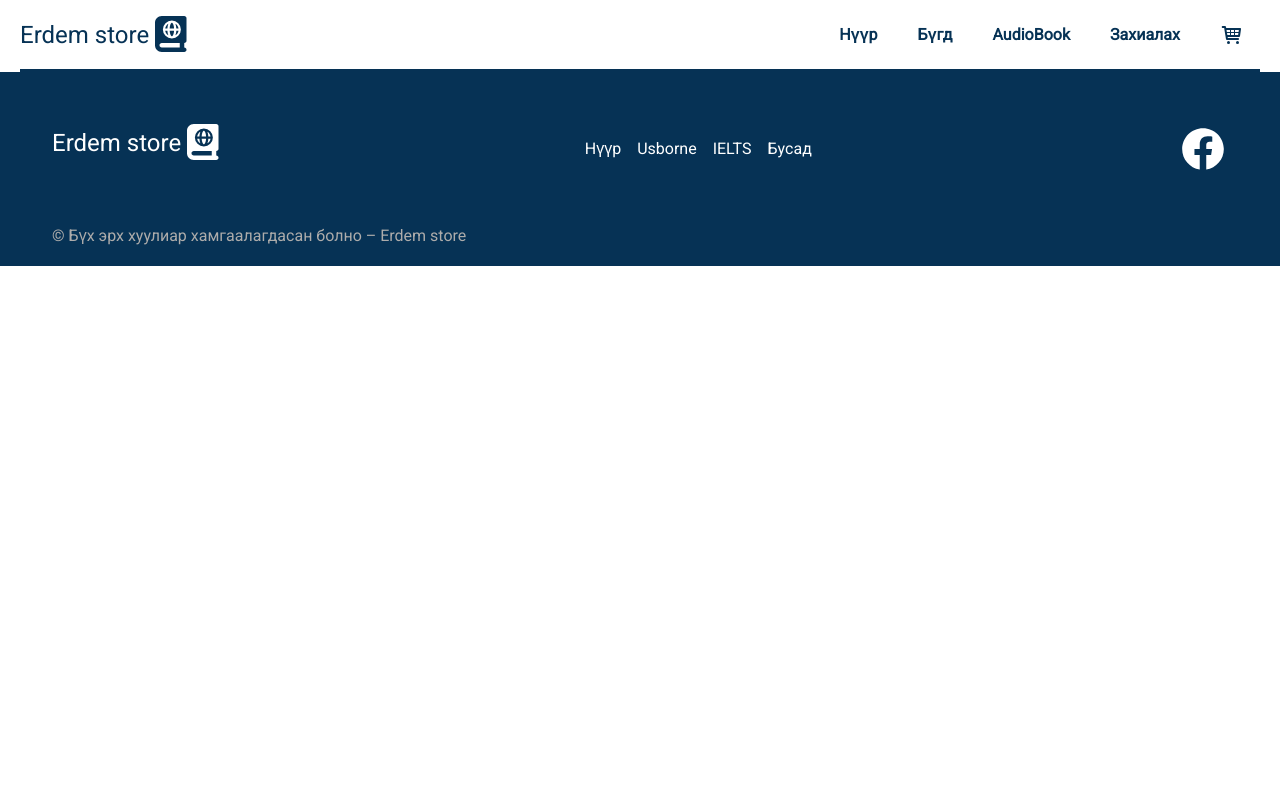
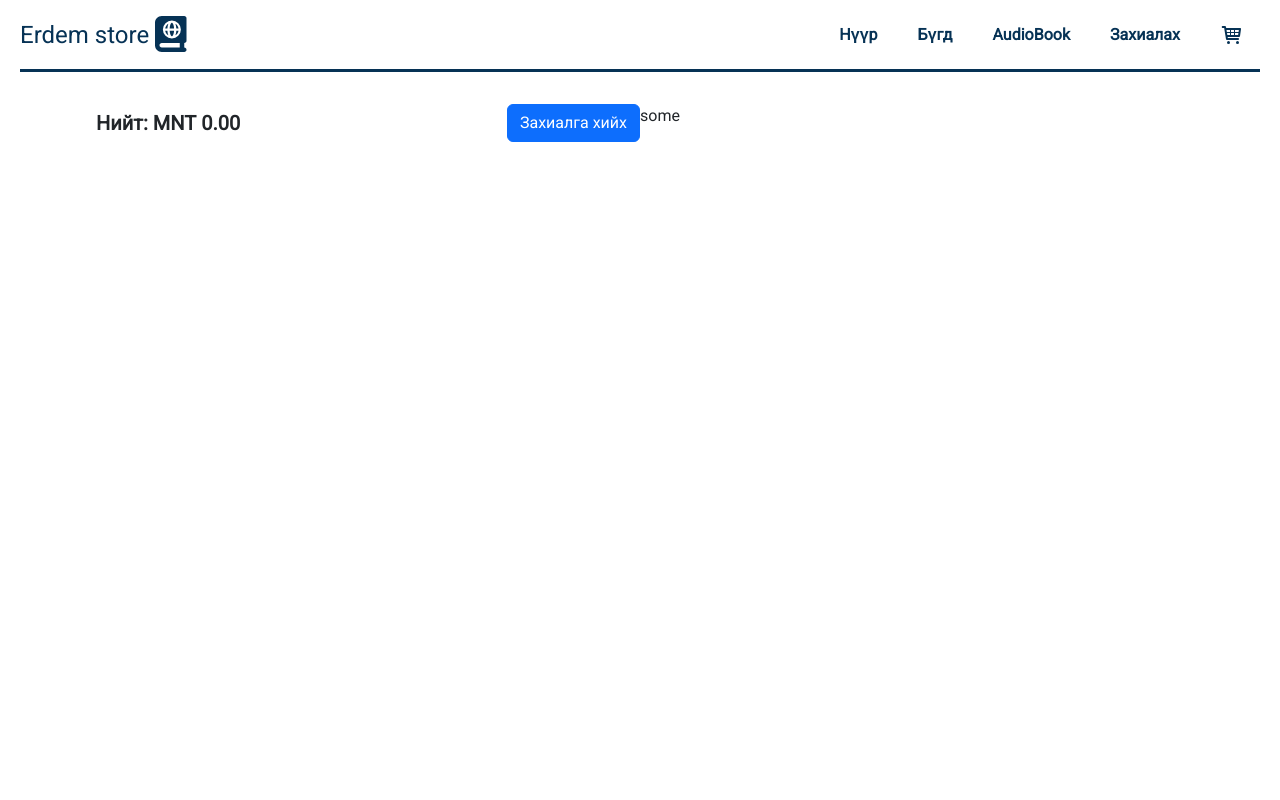
Before and after one commit to BNamuun/BookStore, a React (Create React App) app: page /makeOrder in a window 1280 px wide. Shown: the top 800 px of the page. Built offline with nearby package versions, Linux system fonts and the light colour scheme.

Commit message:
start makeOrder part in other page

```diff
--- a/src/Components/Client.js
+++ b/src/Components/Client.js
@@ -2,9 +2,14 @@ import { Route, Routes } from "react-router-dom";
 import { Header } from "./Header";
 import { Info } from "./info";
 import { HeaderNew } from "./HeaderNew";
+import { Details } from "./details";
+import { ShoppingCard } from "./ShoppingCart";
+import { ShoppingCardDetails } from "./ShoppingCardDetails";
+import { NavbarTop } from "./NavbarTop";
 import { Footer } from "./Footer";
 import { Order } from "./Order";
 import { AudioBookPlayer } from "./AudioExample";
+import { MakeOrder } from "./makeOrder";
 
 export function Client() {
   return (
@@ -15,6 +20,7 @@ export function Client() {
         <Route path="/products" element={<Info />} />
         <Route path="/products/:id" element={<Order />} />
         <Route path="/audio" element={<AudioBookPlayer />} />
+        <Route path="/makeOrder" element={<MakeOrder />} />
         {/* <Route path="/orderedItems" element={<ShoppingCard />} /> */}
       </Routes>
       <Footer />
--- a/src/Components/ShoppingCart.js
+++ b/src/Components/ShoppingCart.js
@@ -1,12 +1,18 @@
-import React, { useContext } from "react";
+import React, { useContext, useState } from "react";
 import Button from "react-bootstrap/Button";
 import Offcanvas from "react-bootstrap/Offcanvas";
 import CartContext from "../context/cart/CartContext";
 import { CartItem } from "./CartItem";
 import Stack from "react-bootstrap/Stack";
 import { formatCurrency } from "./formatCurrency";
+import { useNavigate } from "react-router-dom";
 export function ShoppingCard({ showModal, handleClose }) {
   const { items, handleEmptyCart } = useContext(CartContext);
+  const navigate = useNavigate();
+  const navigateToOrder = () => {
+    navigate("/makeOrder");
+    handleClose();
+  };
   console.log("showCanvas", showModal);
   return (
     <>
@@ -21,7 +27,9 @@ export function ShoppingCard({ showModal, handleClose }) {
           className="max-w-screen-xl border-b-2 border-gray-30 flex justify-between items-center"
         >
           <Offcanvas.Title>Таны сагс </Offcanvas.Title>
-          <Button variant="primary">Захиалга хийх</Button>
+          <Button variant="primary" onClick={navigateToOrder}>
+            Захиалга хийх
+          </Button>
           <div className="vr" />
           <button
             className=" border-2 border-grey-600 text-rose-400 p-1"
--- /dev/null
+++ b/src/Components/makeOrder.js
@@ -0,0 +1,88 @@
+import { useContext, useState } from "react";
+import CartContext from "../context/cart/CartContext";
+import { RiDeleteBin6Line } from "react-icons/ri";
+import { formatCurrency } from "./formatCurrency";
+export function MakeOrder() {
+  const { items } = useContext(CartContext);
+  const [increaseAmount, setIncreaseAmount] = useState(Number(items.quantity));
+  const [decreaseAmount, setDecreaseAmount] = useState(Number(items.quantity));
+  const { handleUpdateQuantity, handledeleteItem } = useContext(CartContext);
+  if (!items) return null;
+  function increasetQtity() {
+    if (increaseAmount >= 1) {
+      const newQuantity = increaseAmount + 1;
+      setIncreaseAmount(newQuantity);
+      handleUpdateQuantity(items.id, newQuantity);
+    }
+  }
+  function decreasetQtity() {
+    if (decreaseAmount > 1) {
+      const newQuantity = decreaseAmount - 1;
+      setDecreaseAmount(newQuantity);
+      handleUpdateQuantity(items.id, newQuantity);
+    }
+  }
+  return (
+    <div className="max-w-screen-xl px-5 h-screen m-auto py-8">
+      {/* <h2> Таны сагс</h2> */}
+      <div className="px-5 h-screen grid lg:grid-cols-2">
+        <div className="">
+          {items.map((item) => (
+            <>
+              <div className="border-b-2 flex flex-row mb-4 py-4 justify-between items-center gap-x-2">
+                <img
+                  src={item.image}
+                  alt="productImg"
+                  style={{
+                    width: "145px",
+                    height: "100px",
+                    objectFit: "contain",
+                  }}
+                />
+                <div>
+                  <h5>{item.title}</h5>
+                  <p className="text-muted text-base">{item.price} ₮</p>
+                </div>
+                <div className="ms-auto font-semibold">
+                  {formatCurrency(item.price * item.quantity)}
+                </div>
+
+                <div className="border divide-x-4 divide-slate-400/25 text-lg flex justify-content-center items-center">
+                  <button onClick={decreasetQtity} className="px-2 font-bold">
+                    -
+                  </button>
+                  {/* <div className="vr"></div> */}
+                  <span className="px-2">{item.quantity}</span>
+                  {/* <div className="vr"></div> */}
+                  <button onClick={increasetQtity} className="px-2 font-bold">
+                    +
+                  </button>
+                </div>
+                <div className="vr h-12 items-center m-auto"></div>
+                <div className="text-red-700">
+                  <RiDeleteBin6Line onClick={() => handledeleteItem(item.id)} />
+                </div>
+              </div>
+            </>
+          ))}
+          <div className="flex justify-between items-center">
+            <div className=" fw-bold fs-5 justify-end">
+              {" "}
+              Нийт:{" "}
+              {formatCurrency(
+                items.reduce((total, cartItem) => {
+                  const item = items.find((i) => i.id === cartItem.id);
+                  return total + (item?.price || 0) * cartItem.quantity;
+                }, 0)
+              )}
+            </div>
+            <div>
+              <button className="btn btn-primary"> Захиалга хийх</button>
+            </div>
+          </div>
+        </div>
+        <div>some</div>
+      </div>
+    </div>
+  );
+}
```
